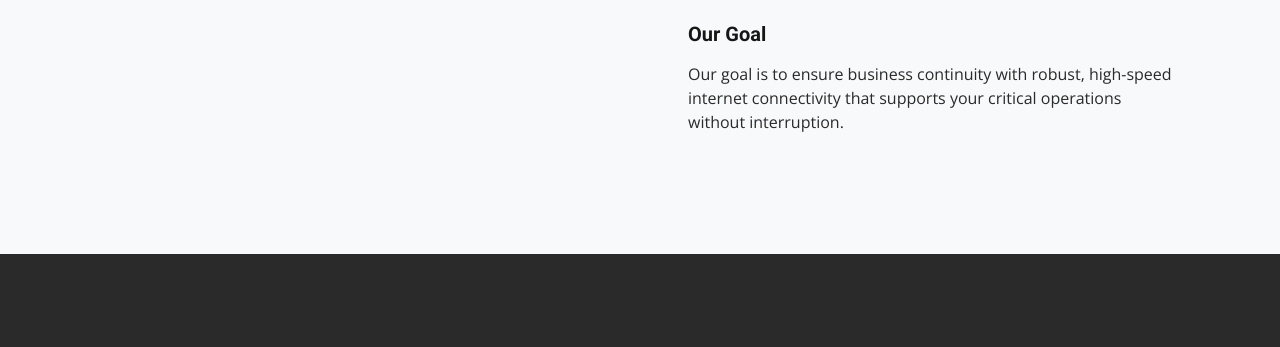
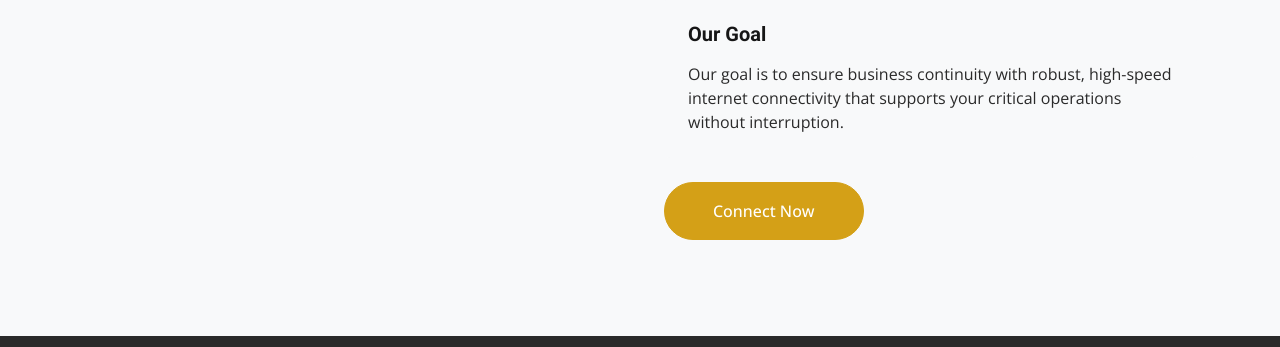
Before and after one commit to nithishdpnpjnthech-cmyk/tlg, a plain HTML site: page cctv-camera-website-template/service-isp.html in a window 1280 px wide. Shown: the part 1168-1515 px from the top of the page. Drawn offline with nearby package versions, Linux system fonts and the light colour scheme.

Commit message:
service connect now button

```diff
--- a/cctv-camera-website-template/service-isp.html
+++ b/cctv-camera-website-template/service-isp.html
@@ -184,6 +184,9 @@
                             <p class="mb-0">Our goal is to ensure business continuity with robust, high-speed internet
                                 connectivity that supports your critical operations without interruption.</p>
                         </div>
+                        <div class="mt-4">
+                            <a href="contact.html" class="btn btn-primary rounded-pill py-3 px-5">Connect Now</a>
+                        </div>
                     </div>
                 </div>
             </div>
```
Also changed, not shown: cctv-camera-website-template/service-active-networking.html (+3 -0 lines), cctv-camera-website-template/service-auditorium-av.html (+3 -0 lines), cctv-camera-website-template/service-broadcasting.html (+3 -0 lines), cctv-camera-website-template/service-configuration.html (+3 -0 lines), cctv-camera-website-template/service-it-infrastructure.html (+3 -0 lines), cctv-camera-website-template/service-passive-networking.html (+3 -0 lines), cctv-camera-website-template/service-streaming.html (+3 -0 lines), cctv-camera-website-template/service-surveillance.html (+3 -0 lines), cctv-camera-website-template/service-video-walls.html (+3 -0 lines).
